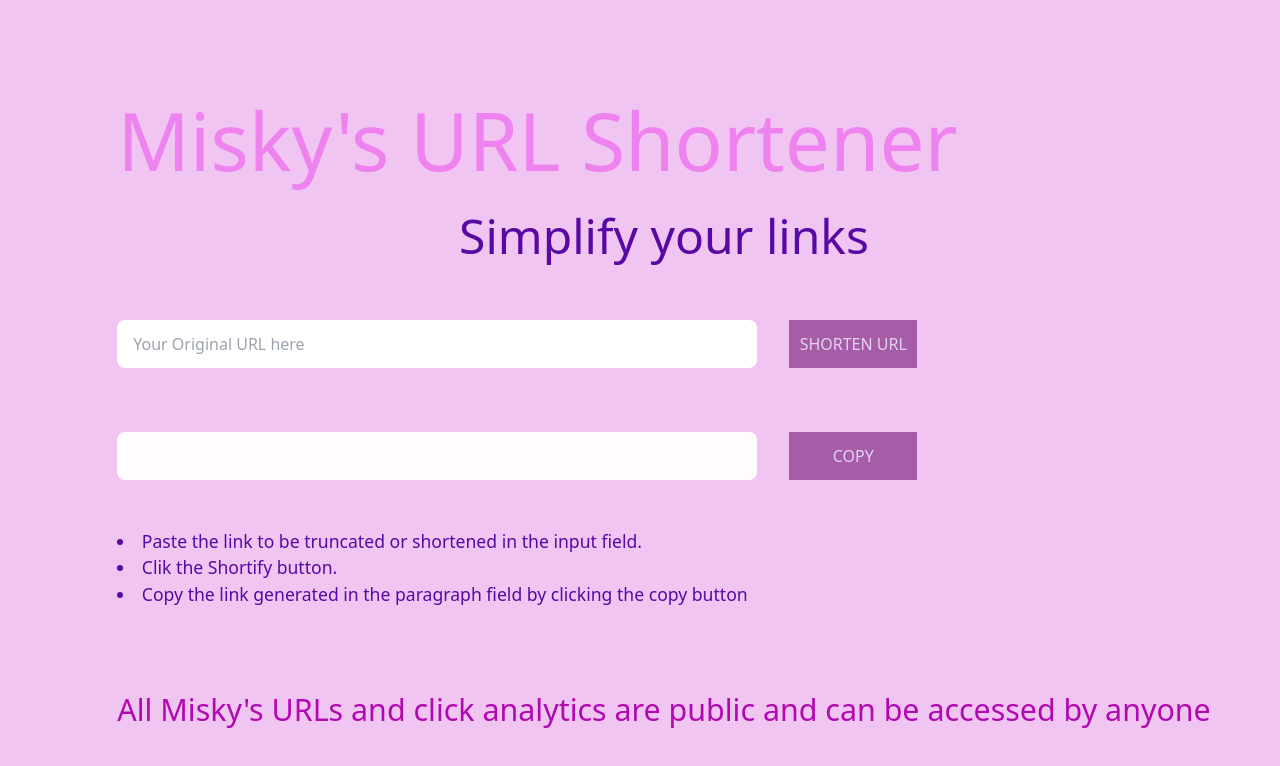
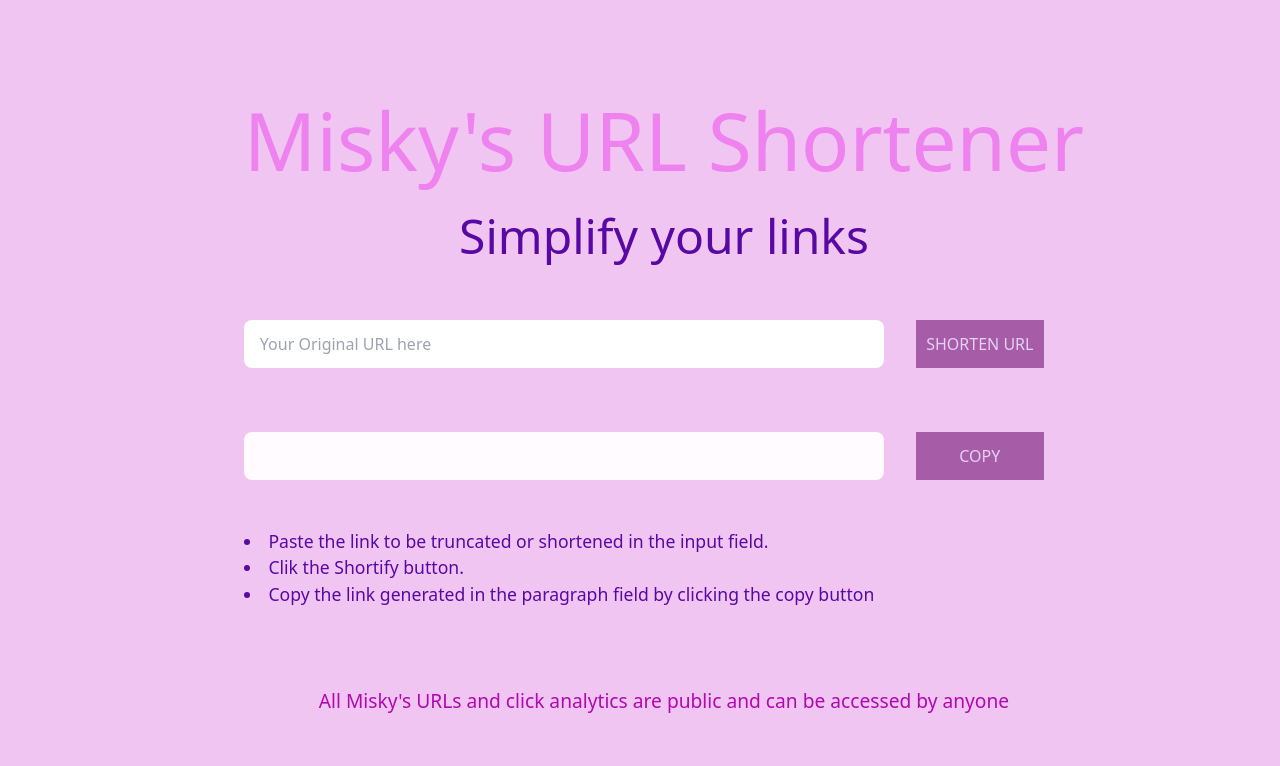
Before and after one commit to miskiat/LINK-SHORTENER, a React (Vite) app: page / in a window 1280 px wide. Shown: the top 766 px of the page. Built offline with nearby package versions, Linux system fonts and the light colour scheme.

Commit message:
fony-size

```diff
--- a/src/App.css
+++ b/src/App.css
@@ -79,5 +79,5 @@
   align-items: center;
   justify-content: center;
   padding-top: 5rem;
-  font-size: 1.9rem;
+  font-size: 1.2rem;
 }
```
